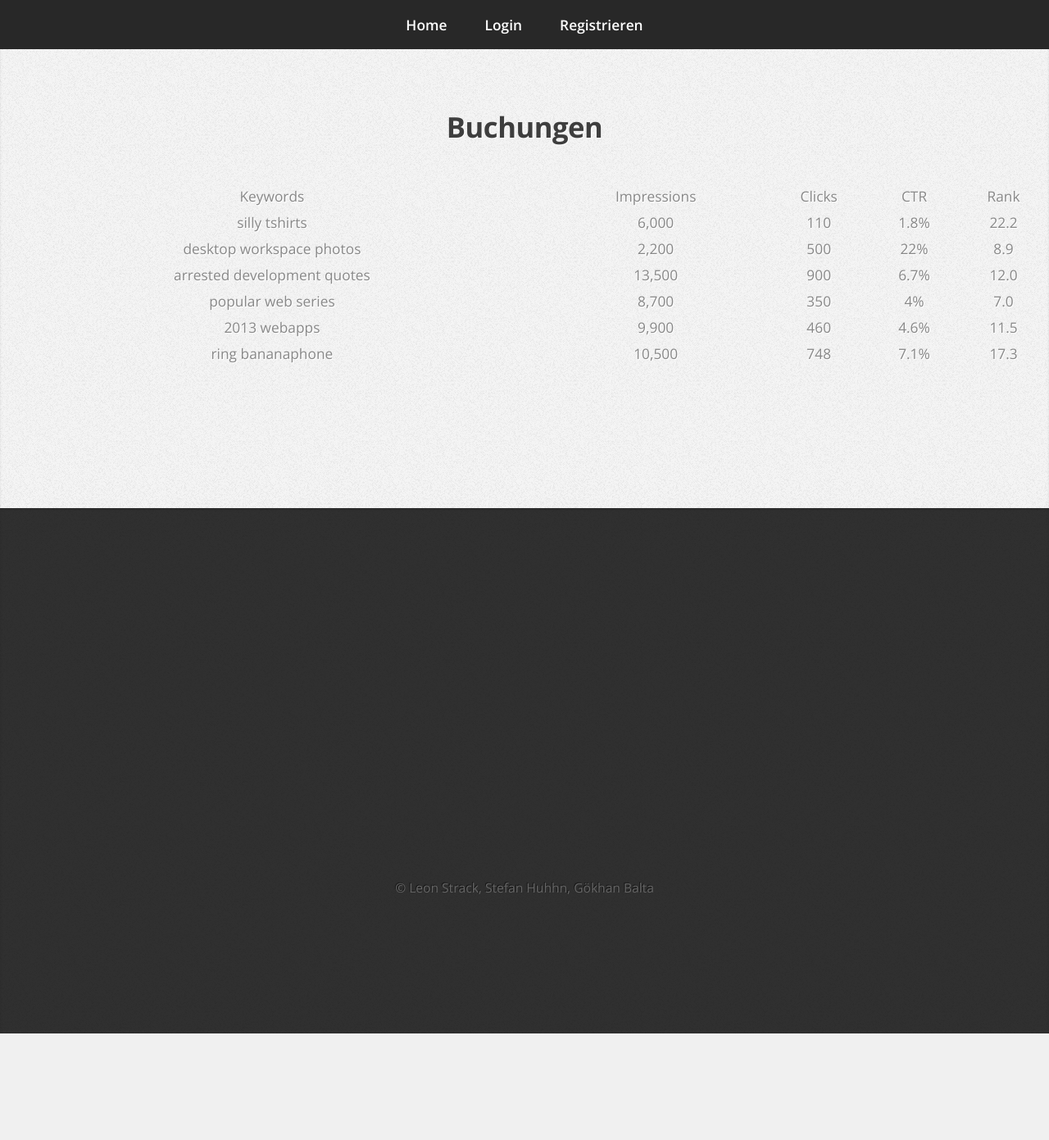
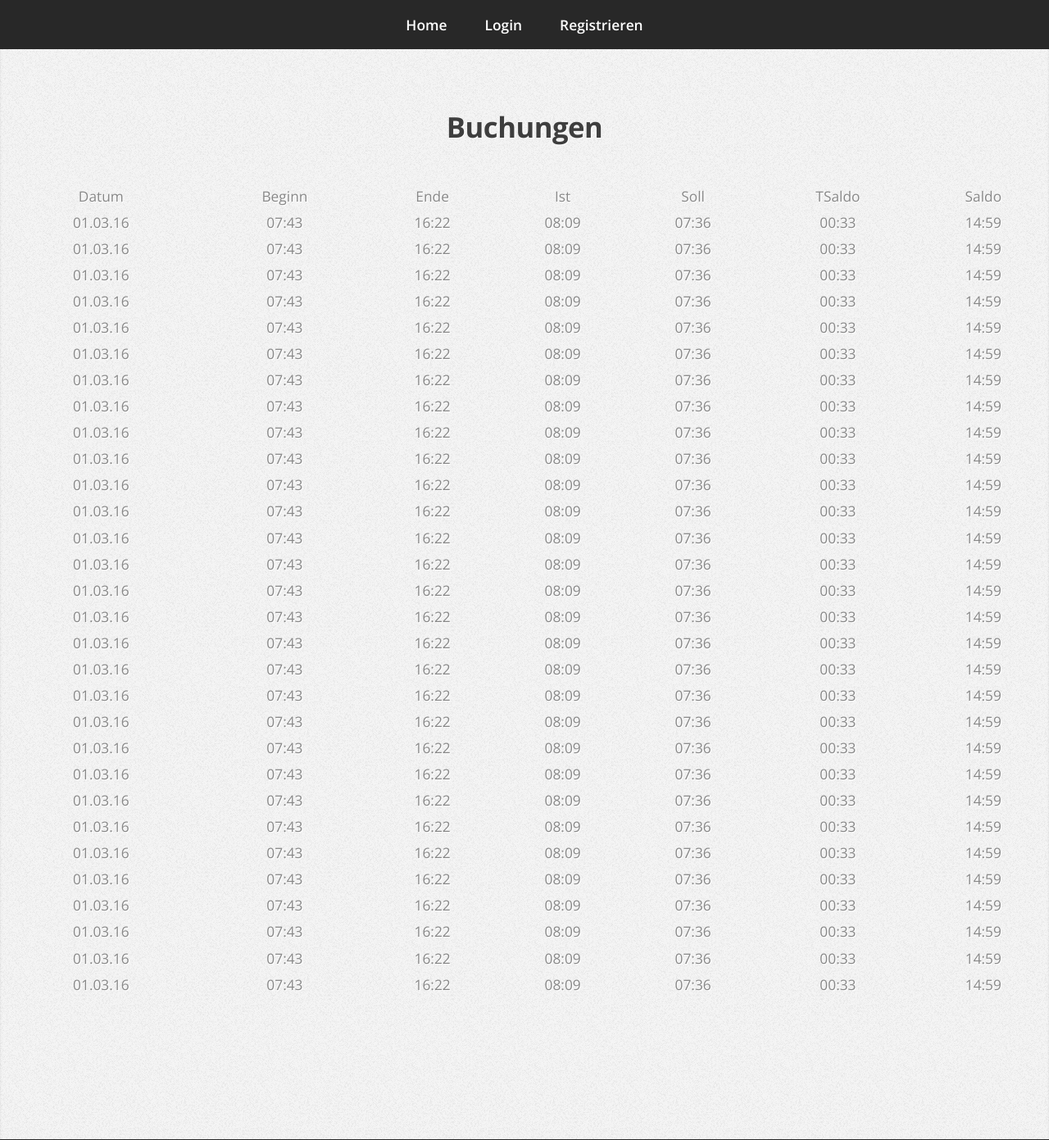
Before and after one commit to gomble/Zeiterfassungs-Server, a PHP site: template main/views/buchungen.php in a window 1280 px wide. Shown: the top 1391 px of the page at 82% size. Before the commit the page ends 1261 px from the top, so only its background shows below. Run offline with PHP 8.4, Linux system fonts and the light colour scheme; the template is opened without the code that fills it, so the values that code supplies are empty.

Commit message:
buchungen.php bearbeitet

```diff
--- a/main/views/buchungen.php
+++ b/main/views/buchungen.php
@@ -5,66 +5,290 @@
 			<h2>Buchungen</h2>
 		</header>
 		<div id="wrapper">
-  <table id="keywords" cellspacing="0" cellpadding="0">
-    <thead>
+			<table class="responstable">
+
 				<tr>
-        <th><span>Keywords</span></th>
-        <th><span>Impressions</span></th>
-        <th><span>Clicks</span></th>
-        <th><span>CTR</span></th>
-        <th><span>Rank</span></th>
+					<th>Datum</th>
+					<th data-th="Driver details">Beginn</th>
+					<th>Ende</th>
+					<th>Ist</th>
+					<th>Soll</th>
+					<th>TSaldo</th>
+					<th>Saldo</th>
 				</tr>
-    </thead>
-    <tbody>
+
 				<tr>
-        <td class="lalign">silly tshirts</td>
-        <td>6,000</td>
-        <td>110</td>
-        <td>1.8%</td>
-        <td>22.2</td>
+					<td>01.03.16</td>
+					<td>07:43</td>
+					<td>16:22</td>
+					<td>08:09</td>
+					<td>07:36</td>
+					<td>00:33</td>
+					<td>14:59</td>
+				</tr>
+
+				<tr>
+					<td>01.03.16</td>
+					<td>07:43</td>
+					<td>16:22</td>
+					<td>08:09</td>
+					<td>07:36</td>
+					<td>00:33</td>
+					<td>14:59</td>
 				</tr>
 				<tr>
-        <td class="lalign">desktop workspace photos</td>
-        <td>2,200</td>
-        <td>500</td>
-        <td>22%</td>
-        <td>8.9</td>
+					<td>01.03.16</td>
+					<td>07:43</td>
+					<td>16:22</td>
+					<td>08:09</td>
+					<td>07:36</td>
+					<td>00:33</td>
+					<td>14:59</td>
 				</tr>
 				<tr>
-        <td class="lalign">arrested development quotes</td>
-        <td>13,500</td>
-        <td>900</td>
-        <td>6.7%</td>
-        <td>12.0</td>
+					<td>01.03.16</td>
+					<td>07:43</td>
+					<td>16:22</td>
+					<td>08:09</td>
+					<td>07:36</td>
+					<td>00:33</td>
+					<td>14:59</td>
 				</tr>
 				<tr>
-        <td class="lalign">popular web series</td>
-        <td>8,700</td>
-        <td>350</td>
-        <td>4%</td>
-        <td>7.0</td>
+					<td>01.03.16</td>
+					<td>07:43</td>
+					<td>16:22</td>
+					<td>08:09</td>
+					<td>07:36</td>
+					<td>00:33</td>
+					<td>14:59</td>
 				</tr>
 				<tr>
-        <td class="lalign">2013 webapps</td>
-        <td>9,900</td>
-        <td>460</td>
-        <td>4.6%</td>
-        <td>11.5</td>
+					<td>01.03.16</td>
+					<td>07:43</td>
+					<td>16:22</td>
+					<td>08:09</td>
+					<td>07:36</td>
+					<td>00:33</td>
+					<td>14:59</td>
 				</tr>
 				<tr>
-        <td class="lalign">ring bananaphone</td>
-        <td>10,500</td>
-        <td>748</td>
-        <td>7.1%</td>
-        <td>17.3</td>
+					<td>01.03.16</td>
+					<td>07:43</td>
+					<td>16:22</td>
+					<td>08:09</td>
+					<td>07:36</td>
+					<td>00:33</td>
+					<td>14:59</td>
 				</tr>
-    </tbody>
+				<tr>
+					<td>01.03.16</td>
+					<td>07:43</td>
+					<td>16:22</td>
+					<td>08:09</td>
+					<td>07:36</td>
+					<td>00:33</td>
+					<td>14:59</td>
+				</tr>
+				<tr>
+					<td>01.03.16</td>
+					<td>07:43</td>
+					<td>16:22</td>
+					<td>08:09</td>
+					<td>07:36</td>
+					<td>00:33</td>
+					<td>14:59</td>
+				</tr>
+				<tr>
+					<td>01.03.16</td>
+					<td>07:43</td>
+					<td>16:22</td>
+					<td>08:09</td>
+					<td>07:36</td>
+					<td>00:33</td>
+					<td>14:59</td>
+				</tr>
+				<tr>
+					<td>01.03.16</td>
+					<td>07:43</td>
+					<td>16:22</td>
+					<td>08:09</td>
+					<td>07:36</td>
+					<td>00:33</td>
+					<td>14:59</td>
+				</tr>
+				<tr>
+					<td>01.03.16</td>
+					<td>07:43</td>
+					<td>16:22</td>
+					<td>08:09</td>
+					<td>07:36</td>
+					<td>00:33</td>
+					<td>14:59</td>
+				</tr>
+				<tr>
+					<td>01.03.16</td>
+					<td>07:43</td>
+					<td>16:22</td>
+					<td>08:09</td>
+					<td>07:36</td>
+					<td>00:33</td>
+					<td>14:59</td>
+				</tr>
+				<tr>
+					<td>01.03.16</td>
+					<td>07:43</td>
+					<td>16:22</td>
+					<td>08:09</td>
+					<td>07:36</td>
+					<td>00:33</td>
+					<td>14:59</td>
+				</tr>
+				<tr>
+					<td>01.03.16</td>
+					<td>07:43</td>
+					<td>16:22</td>
+					<td>08:09</td>
+					<td>07:36</td>
+					<td>00:33</td>
+					<td>14:59</td>
+				</tr>
+				<tr>
+					<td>01.03.16</td>
+					<td>07:43</td>
+					<td>16:22</td>
+					<td>08:09</td>
+					<td>07:36</td>
+					<td>00:33</td>
+					<td>14:59</td>
+				</tr>
+				<tr>
+					<td>01.03.16</td>
+					<td>07:43</td>
+					<td>16:22</td>
+					<td>08:09</td>
+					<td>07:36</td>
+					<td>00:33</td>
+					<td>14:59</td>
+				</tr>
+				<tr>
+					<td>01.03.16</td>
+					<td>07:43</td>
+					<td>16:22</td>
+					<td>08:09</td>
+					<td>07:36</td>
+					<td>00:33</td>
+					<td>14:59</td>
+				</tr>
+				<tr>
+					<td>01.03.16</td>
+					<td>07:43</td>
+					<td>16:22</td>
+					<td>08:09</td>
+					<td>07:36</td>
+					<td>00:33</td>
+					<td>14:59</td>
+				</tr>
+				<tr>
+					<td>01.03.16</td>
+					<td>07:43</td>
+					<td>16:22</td>
+					<td>08:09</td>
+					<td>07:36</td>
+					<td>00:33</td>
+					<td>14:59</td>
+				</tr>
+				<tr>
+					<td>01.03.16</td>
+					<td>07:43</td>
+					<td>16:22</td>
+					<td>08:09</td>
+					<td>07:36</td>
+					<td>00:33</td>
+					<td>14:59</td>
+				</tr>
+				<tr>
+					<td>01.03.16</td>
+					<td>07:43</td>
+					<td>16:22</td>
+					<td>08:09</td>
+					<td>07:36</td>
+					<td>00:33</td>
+					<td>14:59</td>
+				</tr>
+				<tr>
+					<td>01.03.16</td>
+					<td>07:43</td>
+					<td>16:22</td>
+					<td>08:09</td>
+					<td>07:36</td>
+					<td>00:33</td>
+					<td>14:59</td>
+				</tr>
+				<tr>
+					<td>01.03.16</td>
+					<td>07:43</td>
+					<td>16:22</td>
+					<td>08:09</td>
+					<td>07:36</td>
+					<td>00:33</td>
+					<td>14:59</td>
+				</tr>
+				<tr>
+					<td>01.03.16</td>
+					<td>07:43</td>
+					<td>16:22</td>
+					<td>08:09</td>
+					<td>07:36</td>
+					<td>00:33</td>
+					<td>14:59</td>
+				</tr>
+				<tr>
+					<td>01.03.16</td>
+					<td>07:43</td>
+					<td>16:22</td>
+					<td>08:09</td>
+					<td>07:36</td>
+					<td>00:33</td>
+					<td>14:59</td>
+				</tr>
+				<tr>
+					<td>01.03.16</td>
+					<td>07:43</td>
+					<td>16:22</td>
+					<td>08:09</td>
+					<td>07:36</td>
+					<td>00:33</td>
+					<td>14:59</td>
+				</tr>
+				<tr>
+					<td>01.03.16</td>
+					<td>07:43</td>
+					<td>16:22</td>
+					<td>08:09</td>
+					<td>07:36</td>
+					<td>00:33</td>
+					<td>14:59</td>
+				</tr>
+				<tr>
+					<td>01.03.16</td>
+					<td>07:43</td>
+					<td>16:22</td>
+					<td>08:09</td>
+					<td>07:36</td>
+					<td>00:33</td>
+					<td>14:59</td>
+				</tr>
+				<tr>
+					<td>01.03.16</td>
+					<td>07:43</td>
+					<td>16:22</td>
+					<td>08:09</td>
+					<td>07:36</td>
+					<td>00:33</td>
+					<td>14:59</td>
+				</tr>
 			</table>
 		</div>
 	</article>
 </div>
-<script type="text/javascript">
-$(function(){
-	  $('#keywords').tablesorter();
-	});
-</script>
```
Lines whose indentation alone changed are shown as unchanged.
